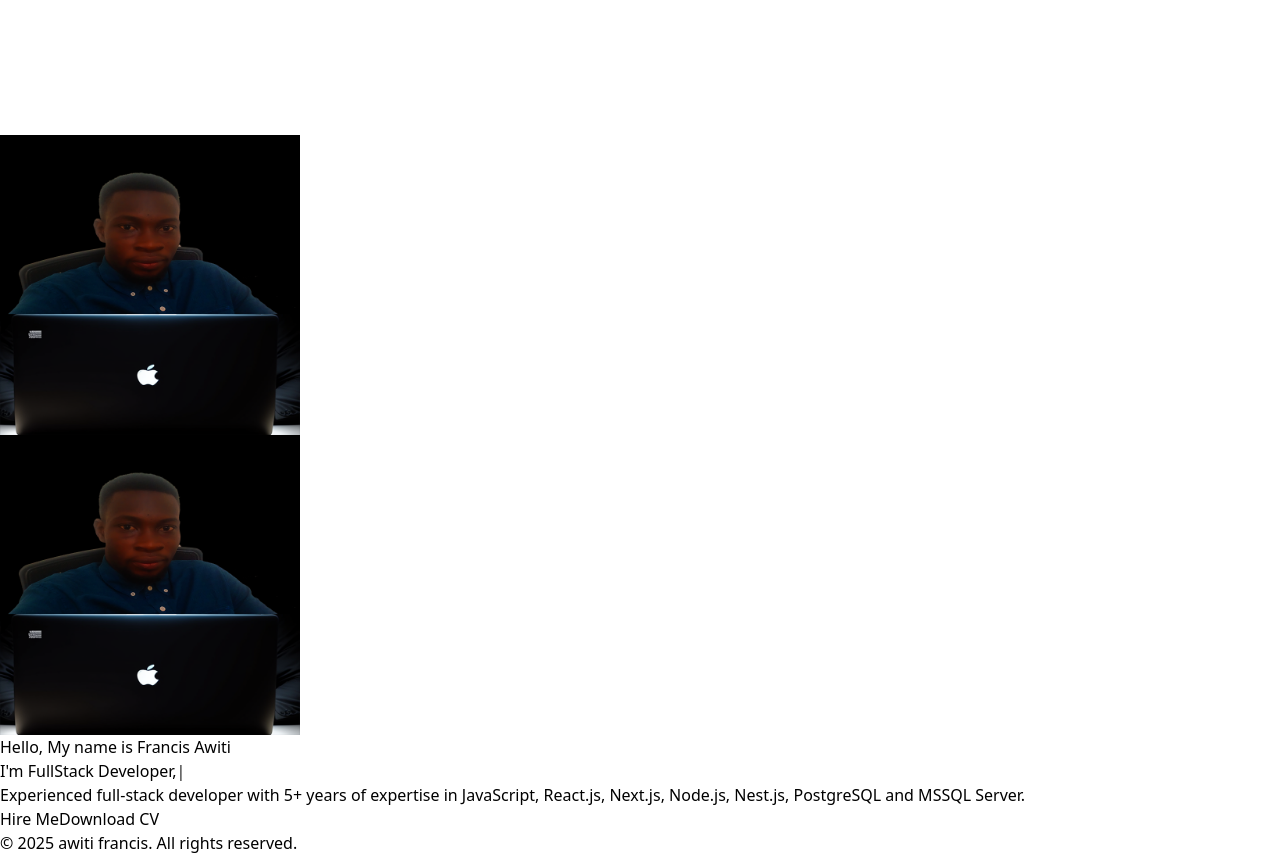
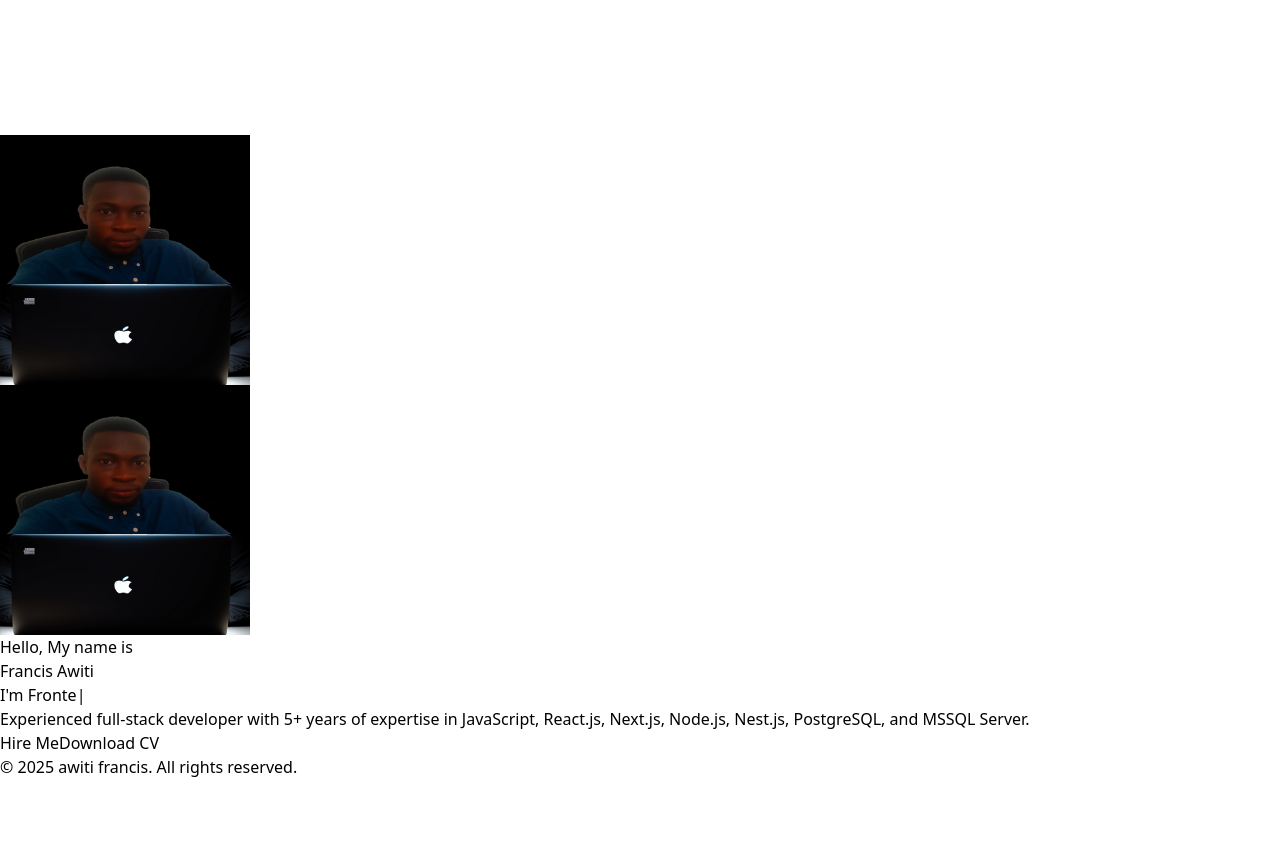
Before and after one commit to aetornam/portfolio, a Next.js app: page / in a window 1280 px wide. Shown: the part 7560-8415 px from the top of the page. After the commit the page ends 8339 px from the top, so only its background shows below. Built offline with nearby package versions, Linux system fonts and the light colour scheme.

Commit message:
update hero section, add about page and project page

```diff
--- a/src/components/hero/Hero.tsx
+++ b/src/components/hero/Hero.tsx
@@ -9,7 +9,6 @@ export const Hero = () => {
   useEffect(() => {
     const typed = new Typed(".typing", {
       strings: [
-        "",
         "FullStack Developer,",
         "Frontend Developer,",
         "Backend Developer,",
@@ -26,52 +25,51 @@ export const Hero = () => {
   }, []);
 
   return (
-    <div className="w-full h-screen bg-[#111827] dark:bg-[#111827] flex justify-center items-center">
+    <div className="w-full h-screen bg-[#111827] flex justify-center items-center mt-16">
       {/* Hero Section */}
-      <div className="h-full w-full mx-auto xl:px-16 px-8 flex md:flex-row flex-col gap-4 justify-center items-center ">
+      <div className="h-full w-full max-w-7xl mx-auto px-5 sm:px-10 flex flex-col md:flex-row items-center justify-center gap-8">
         {/* Profile Image */}
-        <div className="w-full relative flex justify-center lg:mt-0 md:mt-12">
+        <div className="relative flex justify-center md:w-1/2 w-full">
+          <div className="relative">
             <Image
               src="/images/heroimages.png"
               alt="My Image"
-            width={300}
-            height={300}
-            className="shadow-2xl shadow-rose-600 animate-[spin_12s_linear_infinite] absolute rounded-full lg:max-w-[70%] max-w-[60%]"
+              width={250}
+              height={250}
+              className="shadow-2xl shadow-rose-600 animate-[spin_12s_linear_infinite] absolute rounded-full md:max-w-[75%] max-w-[65%]"
             />
             <Image
               src="/images/heroimages.png"
               alt="My Image"
-            width={300}
-            height={300}
-            className="relative z-10 rounded-full lg:max-w-[70%] max-w-[60%] outline outline-[.7rem] outline-offset-[.1rem] outline-rose-400/30"
+              width={250}
+              height={250}
+              className="relative z-10 rounded-full md:max-w-[75%] max-w-[65%] outline outline-[.5rem] outline-offset-[.1rem] outline-rose-400/30"
             />
+          </div>
         </div>
 
         {/* Hero Text */}
-        <div className="w-full flex flex-col justify-center gap-4 md:text-left text-center text-white dark:text-gray-800">
-          <h1 className="md:text-3xlm lg:text-5xl lg:mt-0 sm:text-3xl text-3xl font-semibold font-serif text-white mt-4 md:mt-14">
-            Hello, My name is Francis Awiti
+        <div className="md:w-1/2 w-full flex flex-col justify-center text-center md:text-left text-white">
+          <h1 className="text-2xl sm:text-3xl md:text-4xl font-semibold font-serif text-white">
+            Hello, My name is <br className="sm:hidden" /> Francis Awiti
           </h1>
-          <h3 className="capitalize text-rose-400 text-2xl">
+          <h3 className="capitalize text-rose-400 text-lg sm:text-xl md:text-2xl mt-2">
             I&apos;m{" "}
-            <span className="typing text-green-500 dark:text-green-700 text-2xl">
-              Fullstack Developer
-            </span>
+            <span className="typing text-green-500 text-lg sm:text-xl md:text-2xl"></span>
           </h3>
-          <p className="text-2xl text-white">
+          <p className="text-sm sm:text-lg md:text-xl text-white mt-2">
             Experienced full-stack developer with 5+ years of expertise in
-            JavaScript, React.js, Next.js, Node.js, Nest.js, PostgreSQL and
-            MSSQL Server.
+            JavaScript, React.js, Next.js, Node.js, Nest.js, PostgreSQL, and MSSQL Server.
           </p>
-          <div className="sm:mt-4 lg:mt-2 mt-2 md:mb-5 md:mt-1 flex flex-col sm:flex-row gap-3">
+          <div className="mt-4 flex flex-col sm:flex-row gap-3">
             <Link href="mailto:aetortech@gmail.com" target="_blank">
-              <button className="px-6 py-2 bg-rose-500 text-white rounded-sm hover:bg-rose-600 transition">
+              <button className="px-5 py-2 bg-rose-500 text-white rounded-sm hover:bg-rose-600 transition text-sm sm:text-base">
                 Hire Me
               </button>
             </Link>
 
-            <Link href="/images/cv.pdf" download="My_CV.pdf" target="_blank" >
-              <button className="px-6 py-2 bg-green-700 hover:bg-green-800 rounded text-white font-bold">
+            <Link href="/images/cv.pdf" download="My_CV.pdf" target="_blank">
+              <button className="px-5 py-2 bg-green-700 hover:bg-green-800 rounded text-white font-bold text-sm sm:text-base">
                 Download CV
               </button>
             </Link>
```
Lines whose indentation alone changed are shown as unchanged.
